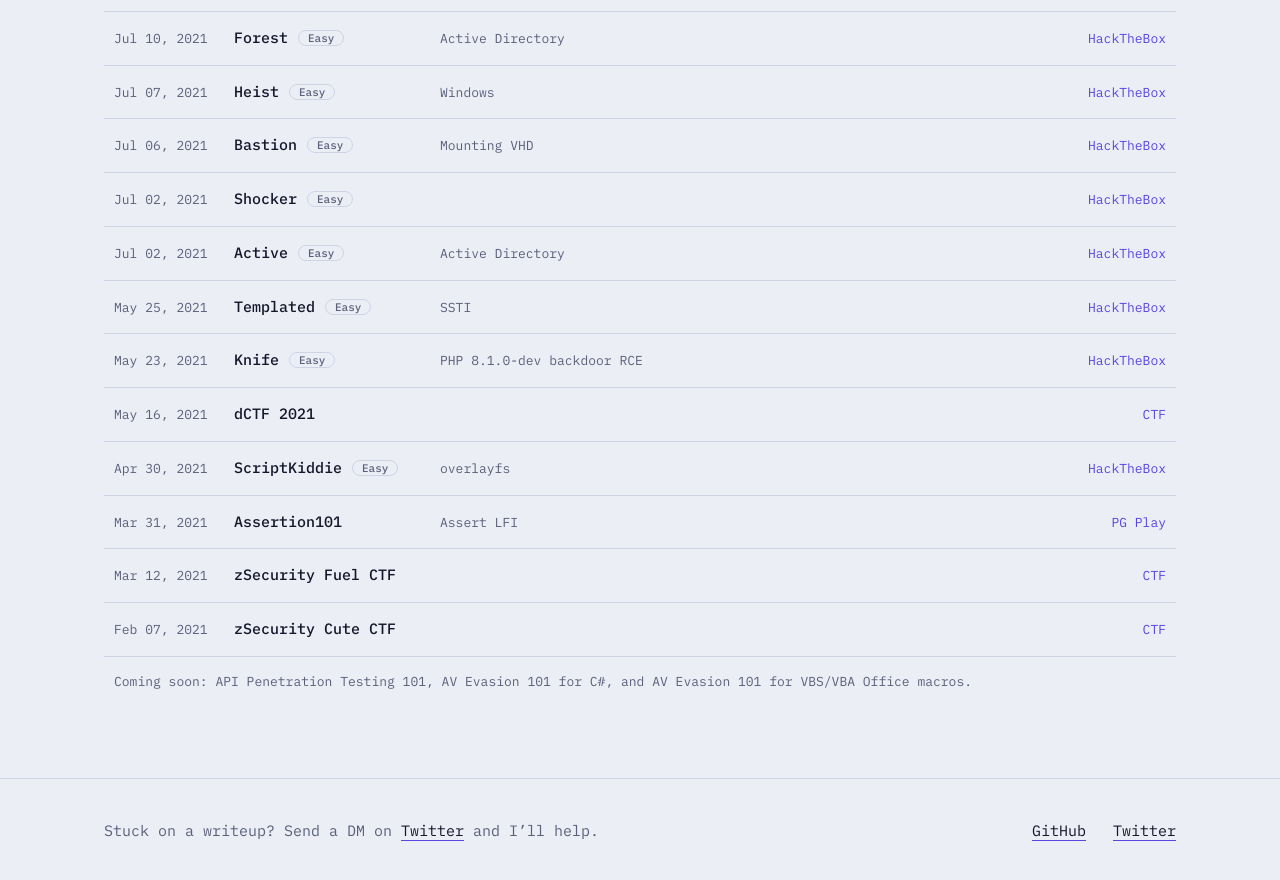
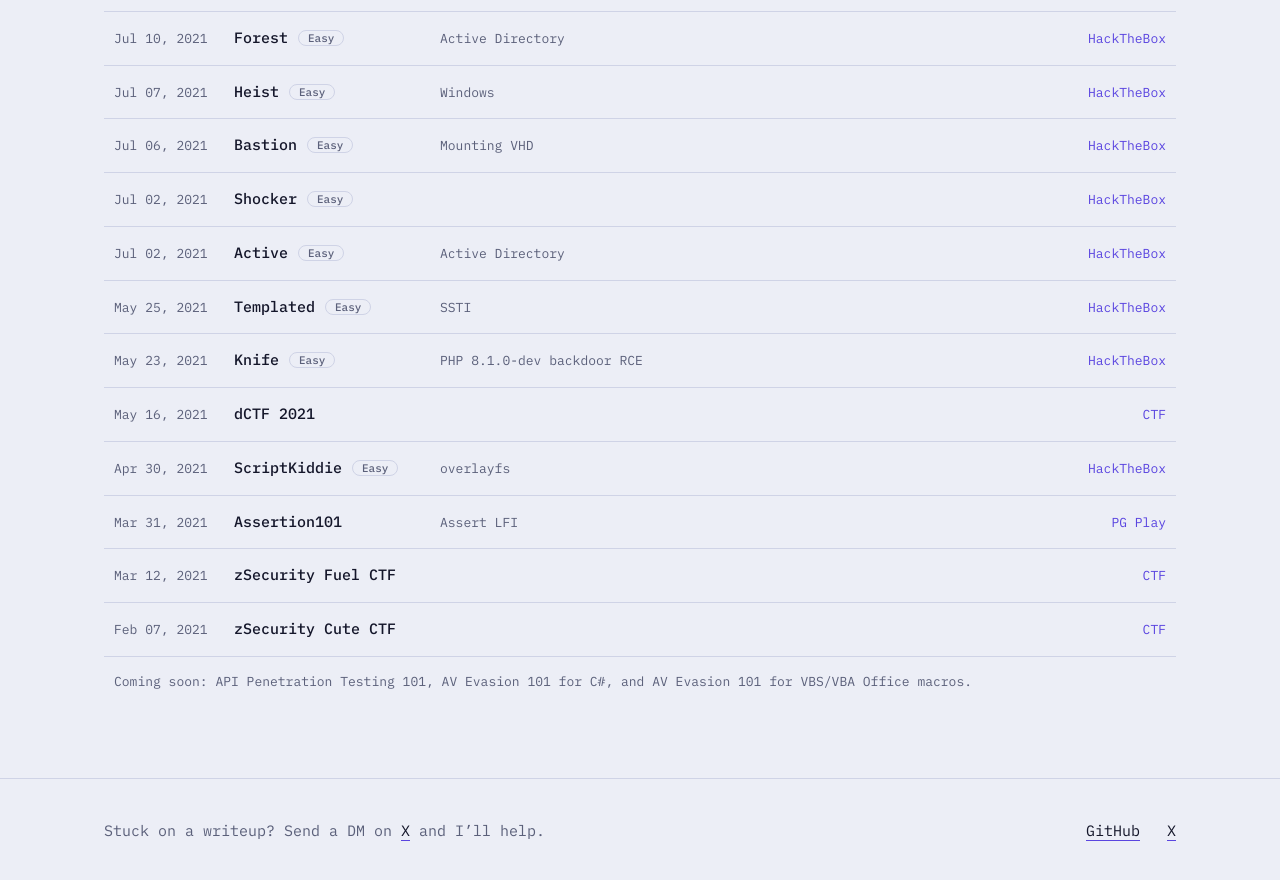
Before and after one commit to Muzec0318/Muzec0318.github.io, a Jekyll site: the page built from index.html, in a window 1280 px wide and 900 px high, scrolled down 2113 px. Shown: the top 880 px of the window. Built offline with Jekyll 4.4.1, drawn with Linux system fonts in a browser that asks for light colours.

Commit message:
Update index.html

```diff
--- a/index.html
+++ b/index.html
@@ -104,8 +104,8 @@ footer a{color:var(--ink);border-bottom:1px solid var(--acc)}
 </div>
 
 <footer><div class="wrap">
-<div>Stuck on a writeup? Send a DM on <a href="https://twitter.com/muzec_saminu">Twitter</a> and I’ll help.</div>
-<div><a href="https://github.com/Muzec0318">GitHub</a> &nbsp; <a href="https://twitter.com/muzec_saminu">Twitter</a></div>
+<div>Stuck on a writeup? Send a DM on <a href="https://X.com/muzec_saminu">X</a> and I’ll help.</div>
+<div><a href="https://github.com/Muzec0318">GitHub</a> &nbsp; <a href="https://X.com/muzec_saminu">X</a></div>
 </div></footer>
 
 <script>
@@ -174,11 +174,11 @@ whoami:()=>{pr('Muzec, a.k.a. Saminu Musa Saminu');pr('CTF / red teaming / penet
 certs:()=>{pr('OSEP');pr('OSCP');pr('PNPT')},
 cat:a=>{if(a==='flag.txt')return pr('Permission denied. root only.','h');if(a==='.secret')return pr('ZmxhZ3ttdXplY193YXNfaGVyZX0=');pr('cat: '+a.replace(/</g,'&lt;')+': No such file','h')},
 sudo:()=>pr('muzec is not in the sudoers file. This incident will be reported.','h'),
-flag:a=>a==='flag{muzec_was_here}'?pr('Flag accepted. DM it to me on <a href="https://twitter.com/muzec_saminu">Twitter</a> for a shoutout.'):pr('Wrong flag. Hint: look at hidden files.','h'),
+flag:a=>a==='flag{muzec_was_here}'?pr('Flag accepted. DM it to me on <a href="https://X.com/muzec_saminu">X</a> for a shoutout.'):pr('Wrong flag. Hint: look at hidden files.','h'),
 theme:()=>{const r=document.documentElement,l=getComputedStyle(r).colorScheme==='light';r.dataset.theme=l?'dark':'light';pr('theme: '+r.dataset.theme,'d')},
 ls:a=>{if(a==='-a')return pr('flag.txt  <span class="d">.secret</span>');const L=D.filter(x=>!a||x.p===a);if(!L.length)return pr('ls: unknown platform "'+a+'". Try htb, pg, ctf, web or red.','h');L.forEach(x=>pr(link(x)))},
 open:a=>{const x=D.find(x=>a&&x.n.toLowerCase().includes(a));x?pr('found: '+link(x)):pr('open: nothing matches "'+(a||'')+'". Try ls.','h')},
-contact:()=>pr('<a href="https://twitter.com/muzec_saminu">twitter.com/muzec_saminu</a> · <a href="https://github.com/Muzec0318">github.com/Muzec0318</a>'),
+contact:()=>pr('<a href="https://X.com/muzecsec">X.com/muzecsec</a> · <a href="https://github.com/Muzec0318">github.com/Muzec0318</a>'),
 clear:()=>{out.innerHTML=''}
 };
 function run(s){
```
